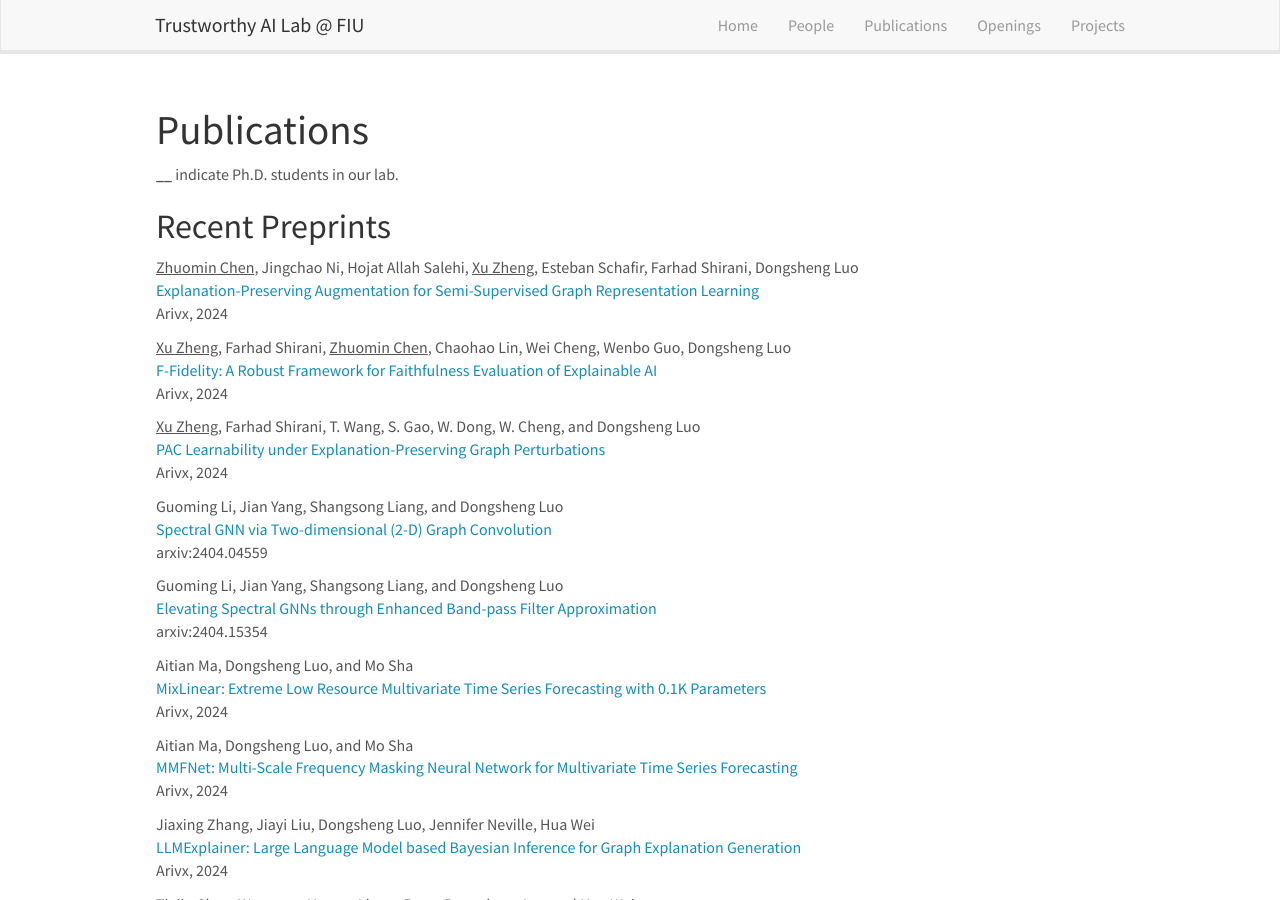
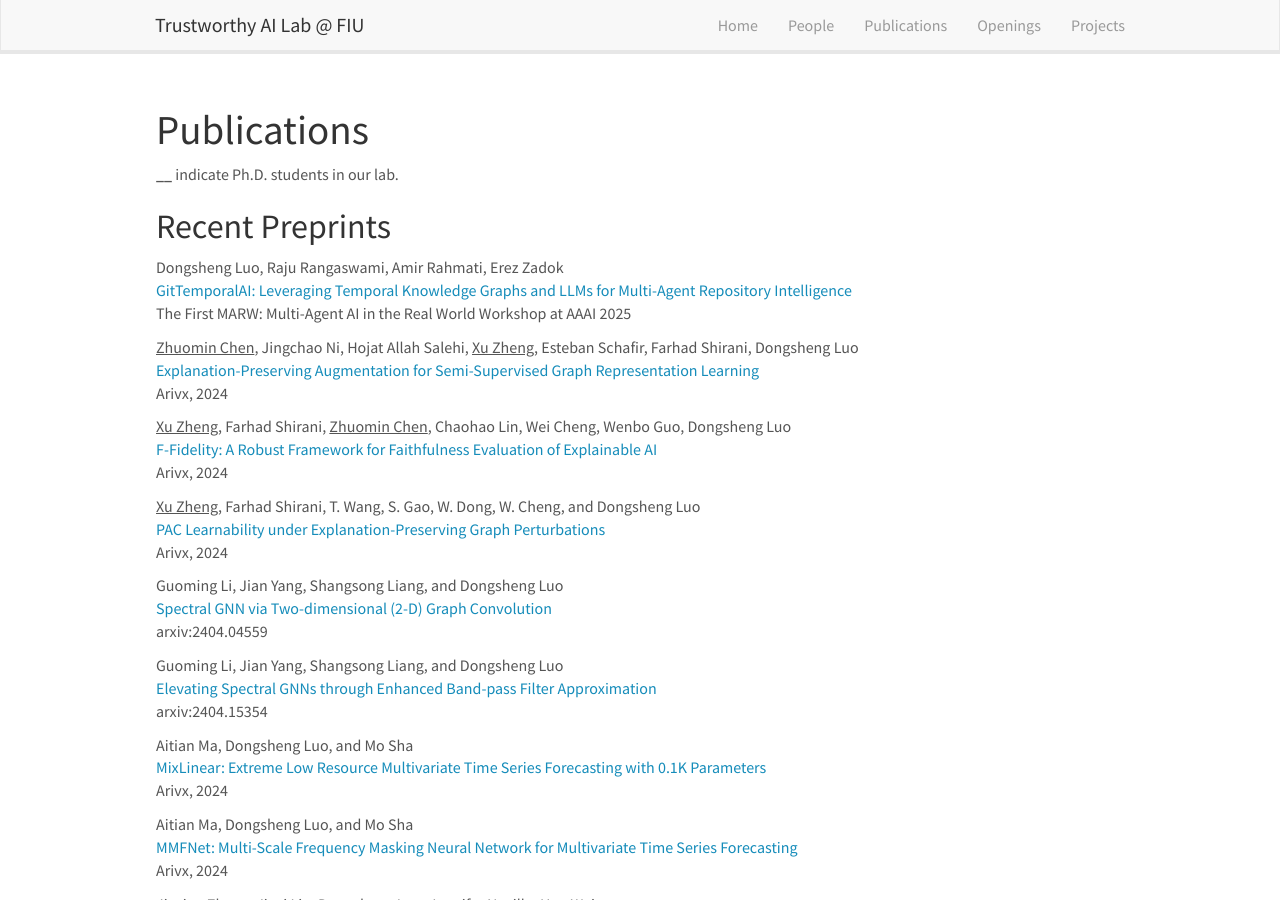
Before and after one commit to trustai4s-lab/trustai4s-lab.github.io, a Jekyll site: the page built from _pages/publications.md, in a window 1280 px wide and 900 px high. Built offline with Jekyll 4.4.1, drawn with Linux system fonts in a browser that asks for light colours; nearby versions of some CDN libraries.

Commit message:
Update publications.md

```diff
--- a/_pages/publications.md
+++ b/_pages/publications.md
@@ -12,6 +12,10 @@ permalink: /publications/
 <p>______ indicate Ph.D. students in our lab.</p>
 
 ## Recent Preprints
+
+Dongsheng Luo, Raju Rangaswami, Amir Rahmati, Erez Zadok\
+[GitTemporalAI: Leveraging Temporal Knowledge Graphs and LLMs for Multi-Agent Repository Intelligence]()\
+The First MARW: Multi-Agent AI in the Real World Workshop at AAAI 2025
 
 <u>Zhuomin Chen</u>, Jingchao Ni, Hojat Allah Salehi, <u>Xu Zheng</u>, Esteban Schafir, Farhad Shirani, Dongsheng Luo\
 [Explanation-Preserving Augmentation for Semi-Supervised Graph Representation Learning](https://arxiv.org/abs/2410.12657)\
```
